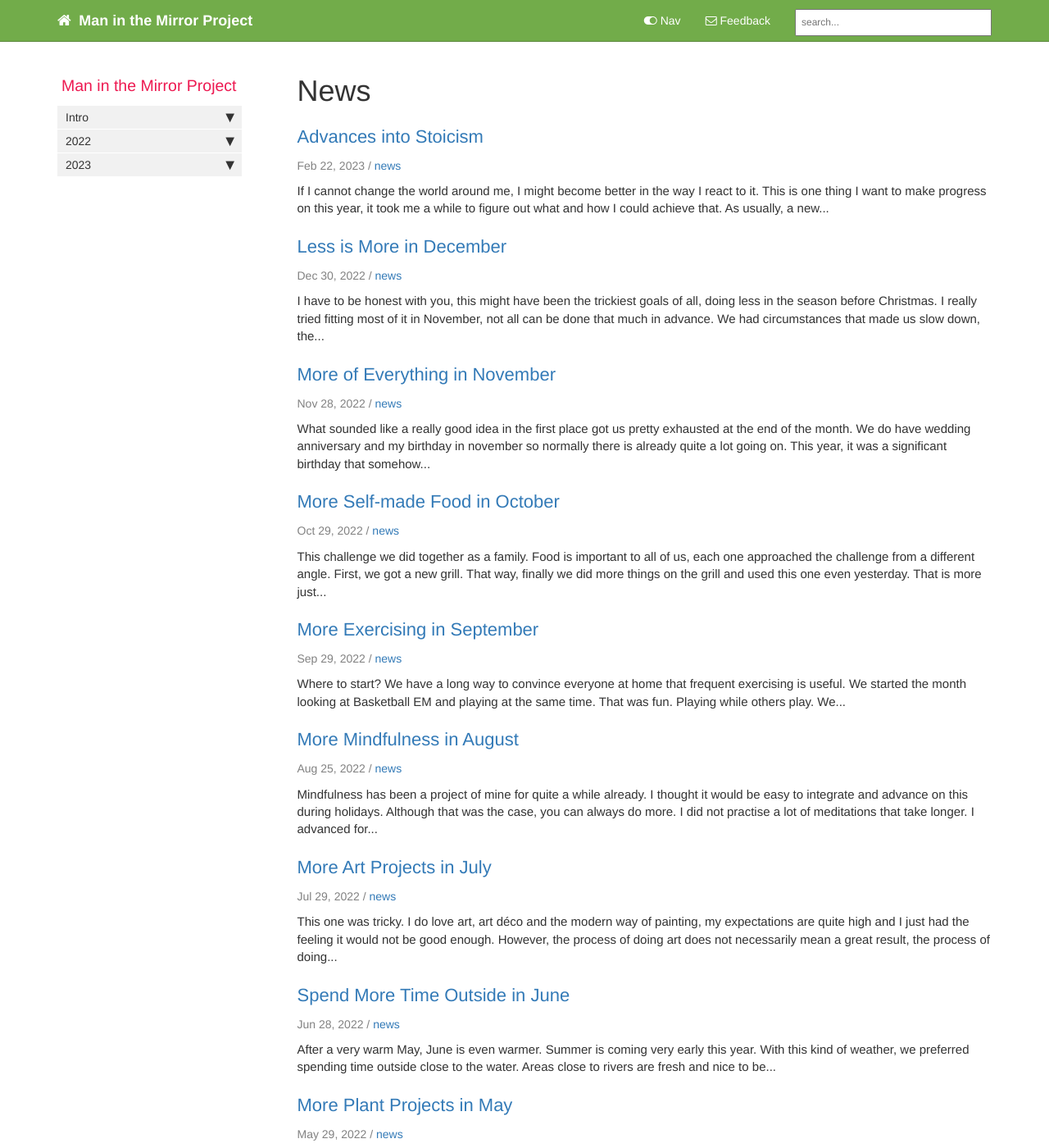
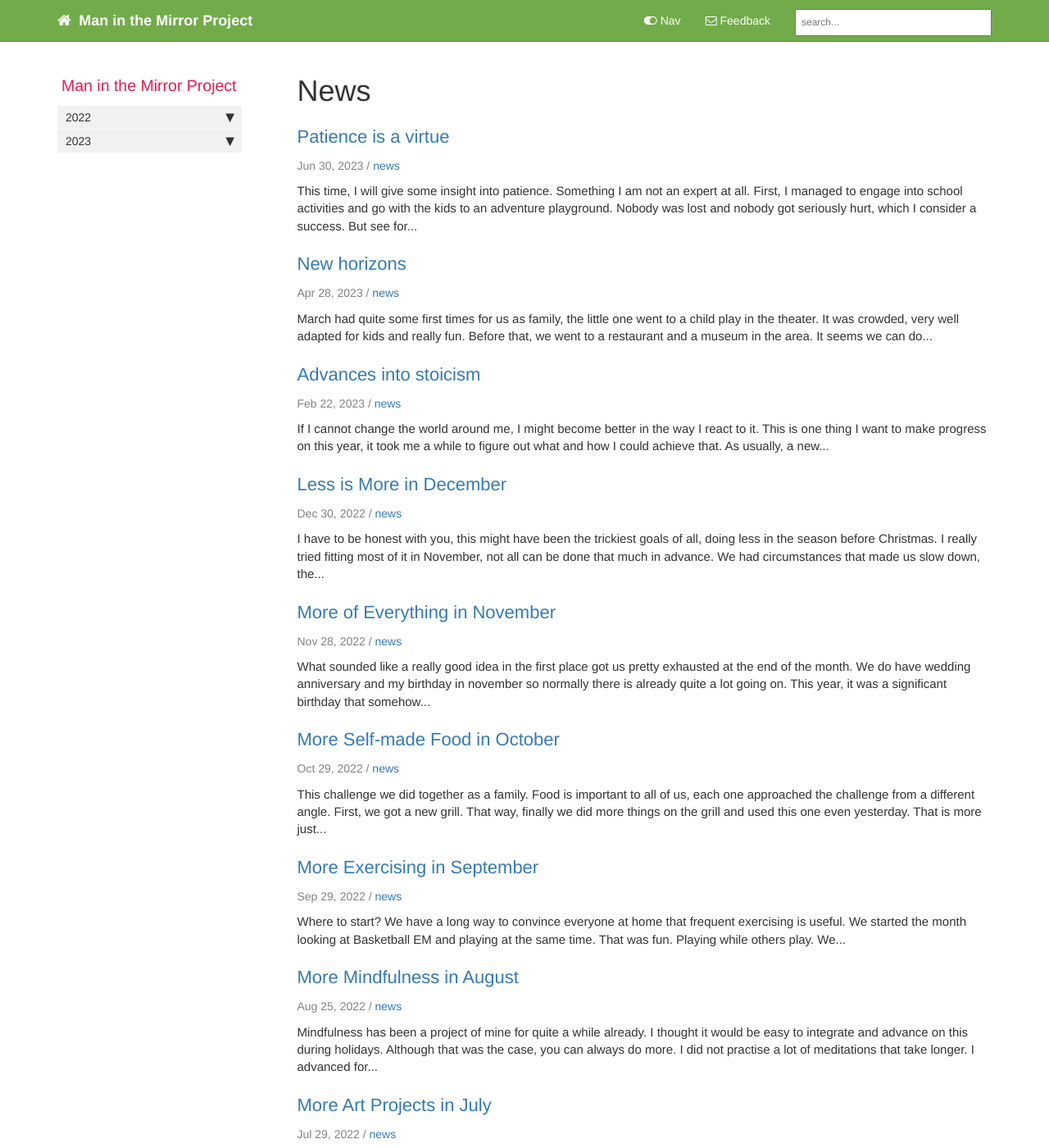
Before and after one commit to bunkeak/my-jekyll-website, a Jekyll site: the page built from news/news.html, in a window 1280 px wide and 1400 px high. Shown: the whole window at 82% size. Built offline with Jekyll 4.4.1, drawn with Linux system fonts in a browser that asks for light colours; comment, search, counter and statistics services are not loaded; some of the changed text lies outside the part shown.

Commit message:
Finalize May and June entry, already put on the domain manually.

```diff
--- a/_data/sidebars/mydoc_sidebar.yml
+++ b/_data/sidebars/mydoc_sidebar.yml
@@ -5,14 +5,6 @@ entries:
   product: Man in the Mirror Project
 #  version: 1.0
   folders:
-
-  - title: Intro
-    output: web, pdf
-    folderitems:
-
-    - title: Get started
-    - url: /index.html
-    - output: web,pdf
 
   - title: 2022
     output: web, pdf
@@ -50,4 +42,10 @@ entries:
     - title: Advances into stoicism
       url: /advances-into-stoicism.html
       output: web, pdf
+    - title: New horizons
+      url: /new-horizons.html
+      output: web, pdf
+    - title: Patience is a virtue
+      url: /patience-is-a-virtue.html
+      output: web, pdf
 # Copyright 2021 Google LLC
--- /dev/null
+++ b/_posts/2023-04-28-new-horizons.md
@@ -0,0 +1,21 @@
+---
+title:  "New horizons"
+categories: jekyll update
+permalink: new-horizons.html
+sidebar: mydoc_sidebar
+tags: [news]
+---
+
+March had quite some first times for us as family, the little one went to a child play in the theater. It was crowded, very well adapted for kids and really fun. Before that, we went to a restaurant and a museum in the area. It seems we can do quite much if we ignore the voice of our little one in the beginning, she ends up loving new experiences.
+
+{% include image.html file="Maerz1.jpg" alt="First theater for the little one." caption="Theater in the city center." %}
+
+Other things followed, a museum of string puppets, were well known here and so much fun. Most of these activities are for casting what we might want to do for the birthday party later on in the year. Try it out ourselfs and make the decision later on.
+
+{% include image.html file="Maerz2.jpg" alt="Detail in a museum, education and fun." caption="String puppets in the back, eduction in the front." %}
+
+In april was easter scavenger hunt. We also searched for fossils inside stones, something very popular in the region and managed to visit grand parents of the little one. I tried honesty more and more to be more my true me, that might create problems in the first place as changes might not get well received. If I am more authentic, I hope to keep calmer and at peace on the long run.
+
+{% include image.html file="April.jpg" alt="Easter scavenger hunt." caption="Easter in family." %}
+
+After all those new things we tried out, we managed all of us to get sick and needed a break. That was more or less what we did the second half of the month. Lesson learned, we will plan more breaks to not get sick so frequently. We are all pretty good tumbler toys and so I am confident that we are ready for the next things waiting for us.
--- /dev/null
+++ b/_posts/2023-06-30-patience-is-a-virtue.md
@@ -0,0 +1,21 @@
+---
+title:  "Patience is a virtue"
+categories: jekyll update
+permalink: patience-is-a-virtue.html
+sidebar: mydoc_sidebar
+tags: [news]
+---
+
+This time, I will give some insight into patience. Something I am not an expert at all. First, I managed to engage into school activities and go with the kids to an adventure playground. Nobody was lost and nobody got seriously hurt, which I consider a success. But see for yourself.
+
+{% include image.html file="IMG_20230524_102055.jpg" alt="Adventure playground, a school trip." caption="Kids had so much fun there, playground in wild." %}
+
+Patience as I do not know the teacher very well, parents and not the kids names yet. Participating in such activities even if difficult in timing is definitively worth it. Second point on patience is a guided tour to the woods. I am originally from a city, time outside in nature is not my strongest point. However, I enjoy knowing more about it and get some help in building awareness for the green lungs in kids. Luckily, my daughter is already very much aware and loved the excursion.
+
+{% include image.html file="IMG_20230618_142815.jpg" alt="Girl in the woods draws and writes what she hears." caption="Focusing on sounds, kind of a mindfulness training." %}
+
+Here we see her draw and write what she hears when she focuses on sounds, birds, fly and aircraft were the answers. Well, to be fair, we were still nearby the city and the airport. A mirror helped changing easily perspective and there were many more fun activities for kids of her age. Third point is a memory of last year, printed and brought back in our flat. It reminds me of the great time we had there and teaches me to be patient to get to the sea next year.
+
+{% include image.html file="IMG_20230630_052528.jpg" alt="Image on bag and collage with a pink setting." caption="Memories of a day at the sea and envy to travel again." %}
+
+That specific day, we went there really early, not many people were at the beach yet and so the sea looks like a mirror itself. Behind the image is a bag for a weekend that matches the sea topic and a homemade collage I love to do from time to time. I need a topic for it and I guess nowadays you call it a vision board. I just arrange things that resonate with me, that I am passionate about and sometimes a beautiful set is the result. And yes, you see the reflection of a christmas star and a chain of lights that creates the whole ambiance of the image. I just realized by having a closer look, the whole image is a vision board of me wanting to travail again. I am trying to be patient for the next adventures coming our way.
```
Also changed, not shown: _posts/2023-02-22-advances-into-stoicism.md (+2 -2 lines), index.md (+1 -1 lines), images/April.jpg (added), images/IMG_20230326_101855.jpg (added), images/IMG_20230423_112157.jpg (added), images/IMG_20230516_163731.jpg (added), images/IMG_20230524_102055.jpg (added), images/IMG_20230525_112916.jpg (added), images/IMG_20230618_142815.jpg (added), images/IMG_20230618_155700.jpg (added), images/IMG_20230630_052528.jpg (added), images/Maerz1.jpg (added), images/Maerz2.jpg (added), images/PXL_20230409_122127579.jpg (added), 1 more files.
